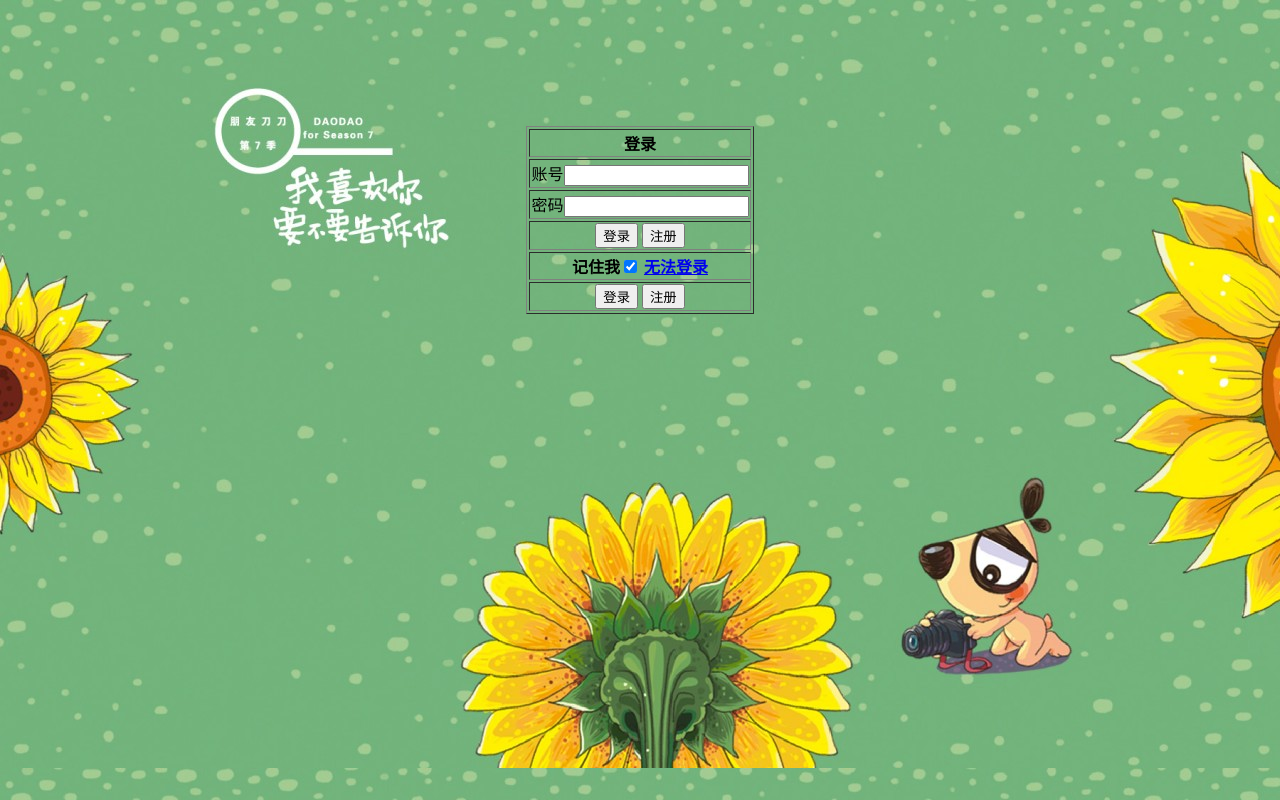
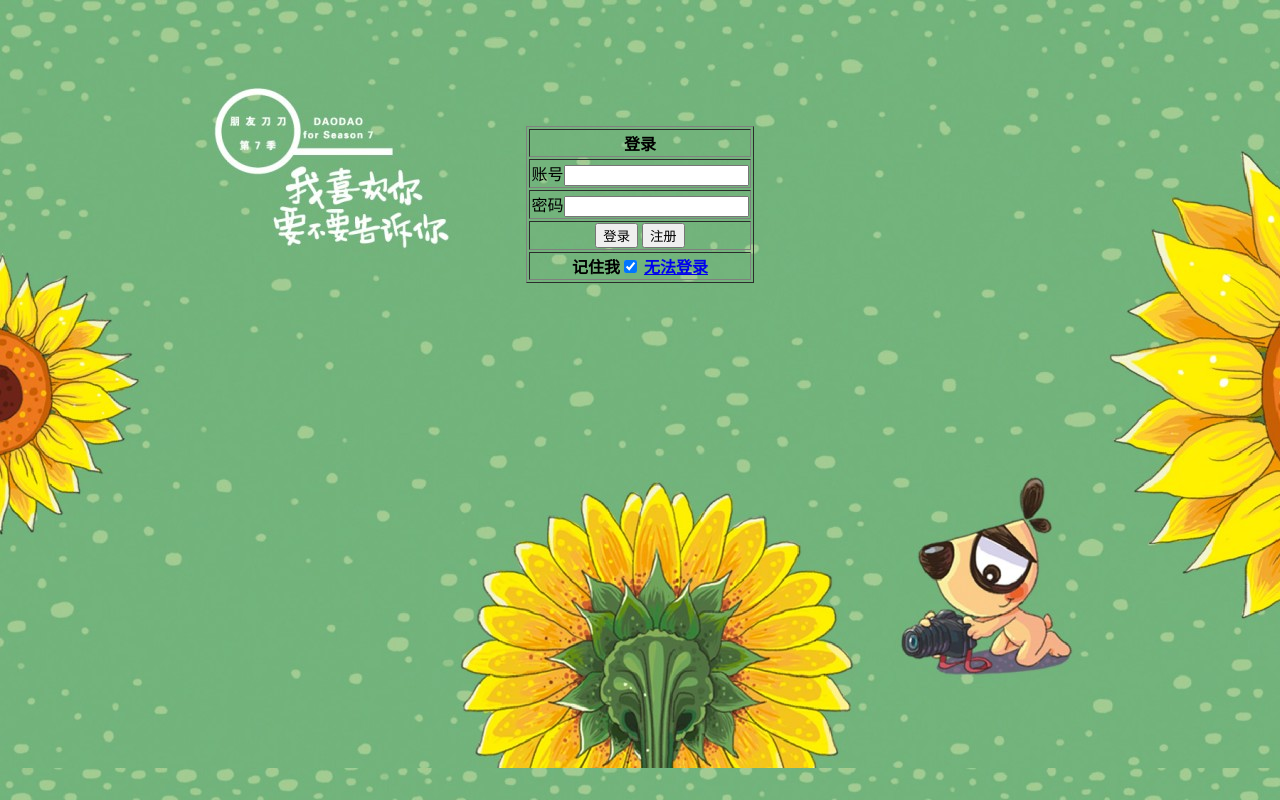
Before and after one commit to Crecendow/web_tasks, a plain HTML site: page F0/index.html in a window 1280 px wide. Drawn offline with Linux system fonts and the light colour scheme.

Commit message:
解决conflic1

```diff
--- a/F0/index.html
+++ b/F0/index.html
@@ -18,7 +18,7 @@
 
 
 
-			 <tr><th><input type="submit" value="登录"> <input type="submit" value="注册"></th></tr>
+
 
 
 	       </form>
```
